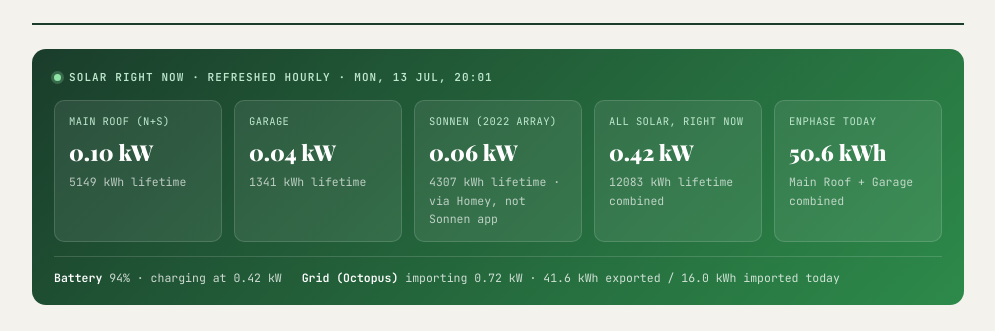
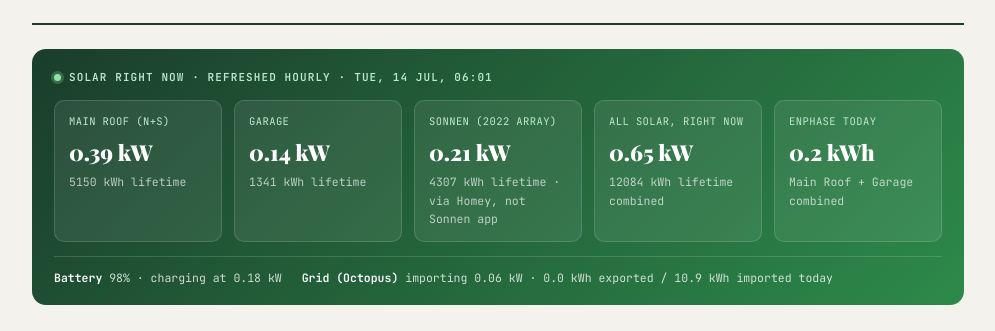
Before and after one commit to jackandthebear/decarbonarama, a plain HTML site: page rose-cottage/hot-water.html in a window 1280 px wide. Shown: the part 265-596 px from the top of the page, without its empty margins (142-1137 px from the left). Drawn offline with nearby package versions, Linux system fonts and the light colour scheme.

Commit message:
Refresh Rose Cottage solar-live strip

```diff
--- a/rose-cottage/hot-water.html
+++ b/rose-cottage/hot-water.html
@@ -159,13 +159,13 @@
 // which has a known bug showing solar generation at roughly 2x the real figure).
 // Grid import/export figures are the Octopus smart meter (source of truth for the whole house), not the Sonnen circuit's own grid CT.
 const SOLAR_LIVE = {
-  generated_at: "2026-07-13T20:01:48Z",
-  main_roof:       { power_w: 101, lifetime_kwh: 5149.27 },
-  garage:          { power_w: 38, lifetime_kwh: 1340.90 },
-  enphase_total:   { power_w: 362, today_kwh: 50.63, lifetime_kwh: 7776.26 },
-  sonnen:          { power_w: 57, lifetime_kwh: 4307.03 },
-  battery:         { soc_pct: 94, state: "charging", power_w: 418, lifetime_charged_kwh: 2404.62, lifetime_discharged_kwh: 2702.81 },
-  grid:            { power_w: 720, today_export_kwh: 41.575, today_import_kwh: 15.989, lifetime_export_kwh: 7910.53, lifetime_import_kwh: 85197.41 },
+  generated_at: "2026-07-14T06:01:13Z",
+  main_roof:       { power_w: 394, lifetime_kwh: 5149.61 },
+  garage:          { power_w: 145, lifetime_kwh: 1340.97 },
+  enphase_total:   { power_w: 431, today_kwh: 0.17, lifetime_kwh: 7776.52 },
+  sonnen:          { power_w: 214, lifetime_kwh: 4307.17 },
+  battery:         { soc_pct: 98, state: "charging", power_w: 184, lifetime_charged_kwh: 2406.57, lifetime_discharged_kwh: 2703.89 },
+  grid:            { power_w: 60, today_export_kwh: 0.015, today_import_kwh: 10.943, lifetime_export_kwh: 7910.55, lifetime_import_kwh: 85215.86 },
 };
 // SOLAR_LIVE_DATA_END
 
```
